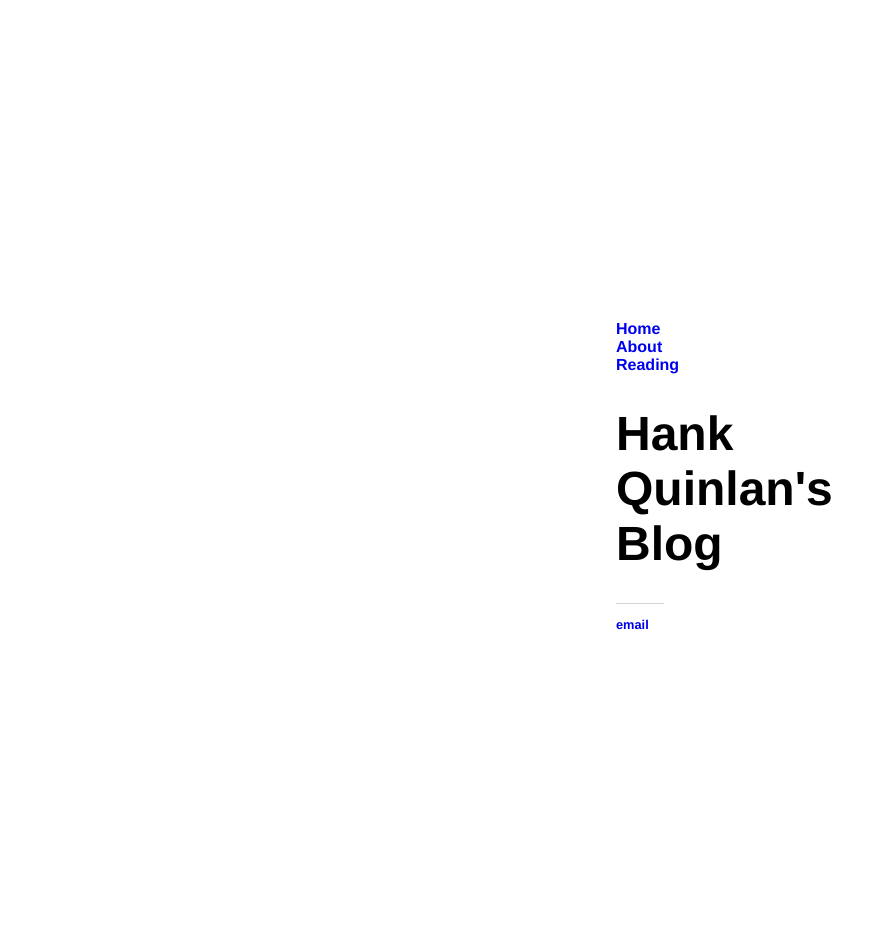
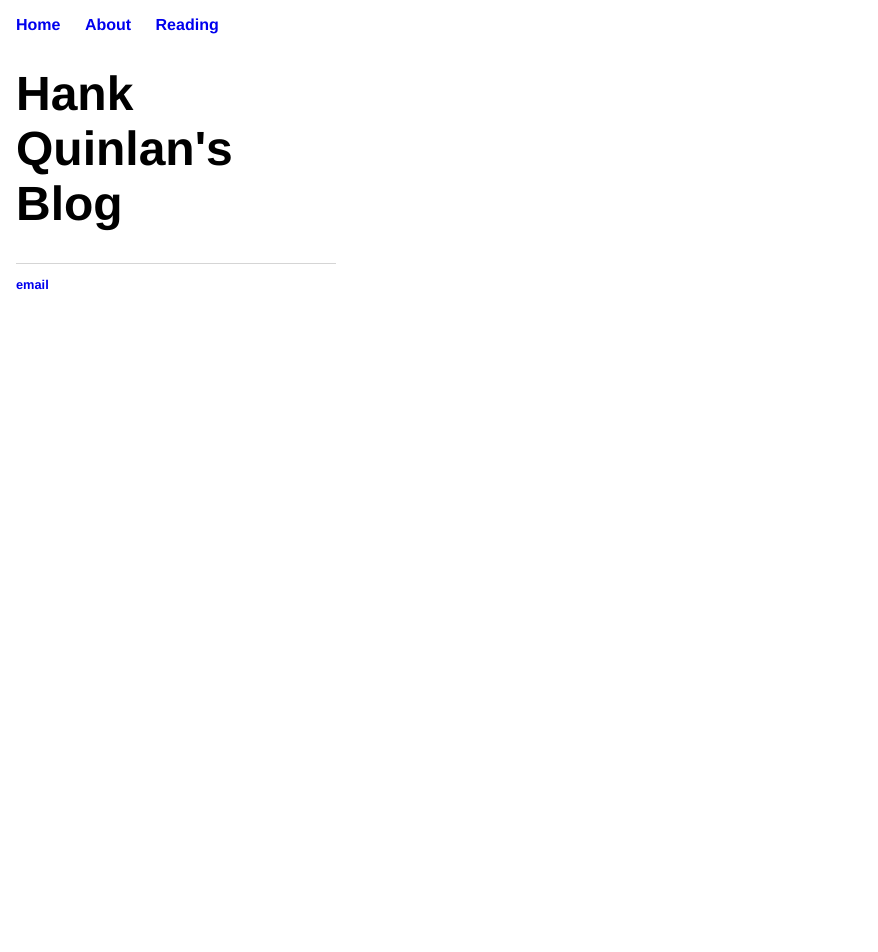
Before and after one commit to ved-mohan/ved-mohan.github.io, a Jekyll site: the page built from reads/index.html, in a window 1280 px wide. Shown: the whole page, without its empty margins (0-878 px from the left). Built offline with Jekyll 4.4.1, drawn with Linux system fonts in a browser that asks for light colours; after the commit the page ends 900 px from its top, so only the background shows below that.

Commit message:
Functionality: Container width Comments:

```diff
--- a/css/main.css
+++ b/css/main.css
@@ -1,6 +1,6 @@
 body {
-    margin: 25% auto;
-    width: 3em;
+    margin: 1em;
+    width: 20em;
 }
 nav ul, footer ul {
     font-family:'Helvetica', 'Arial', 'Sans-Serif';
```
